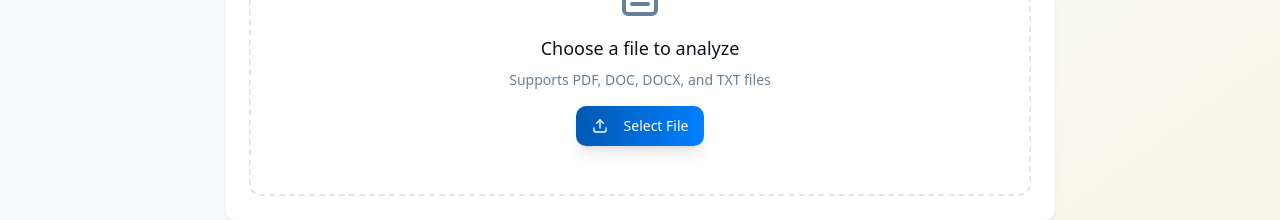
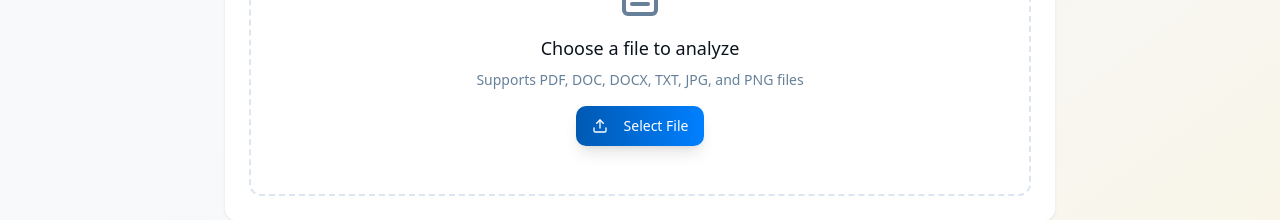
Before and after one commit to ankit-ydv/draftsathi-ai11, a React (Vite) app: page /free-analysis in a window 1280 px wide. Shown: the part 466-686 px from the top of the page. Built offline with nearby package versions, Linux system fonts and the light colour scheme; the HTML template or start-up script is replaced by a standard one.

Commit message:
Allow image uploads in FreeAnalysis
Co-authored-by: ankit-ydv <113279740+ankit-ydv@users.noreply.github.com>

```diff
--- a/src/pages/FreeAnalysis.tsx
+++ b/src/pages/FreeAnalysis.tsx
@@ -148,7 +148,7 @@ const FreeAnalysis = () => {
                   <FileText className="h-12 w-12 text-muted-foreground mx-auto mb-4" />
                   <p className="text-lg font-medium mb-2">Choose a file to analyze</p>
                   <p className="text-sm text-muted-foreground mb-4">
-                    Supports PDF, DOC, DOCX, and TXT files
+                    Supports PDF, DOC, DOCX, TXT, JPG, and PNG files
                   </p>
                   <div>
                     <Button
```
